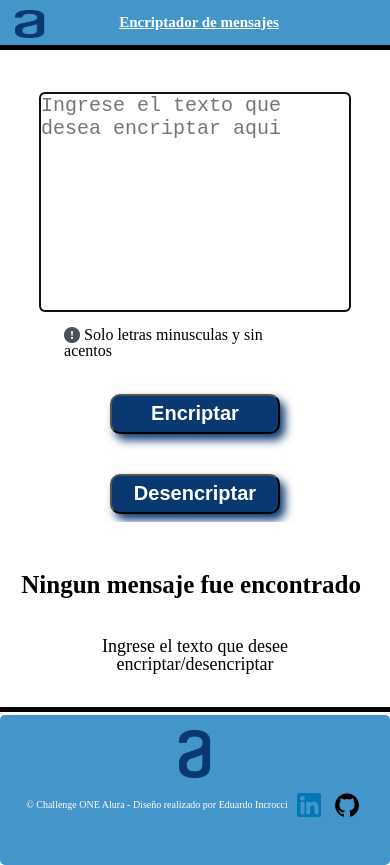
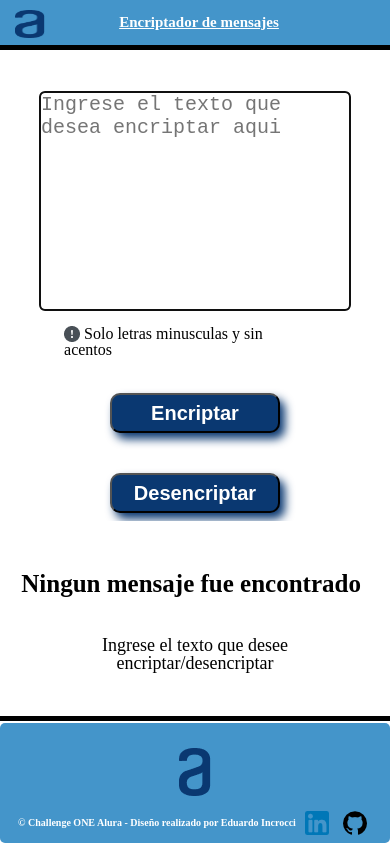
Before and after one commit to edi4518/Encriptador-ONE, a plain HTML site: page index.html in a window 390 px wide. After the commit the page ends 844 px from the top, so only its background shows below. Drawn offline with Linux system fonts and the light colour scheme.

Commit message:
correcciones de responsive

```diff
--- a/estilo.css
+++ b/estilo.css
@@ -11,7 +11,7 @@ html{
 
 body{
     display: grid;
-    grid-template-rows: auto 660px auto;
+    grid-template-rows: auto 700px auto;
     width: 100%;
     min-height: 100vh;
     background: #ffffff
@@ -65,13 +65,13 @@ header{
 
 /* Cuerpo de la pagina */
     main{
-        width: 80vw;
+        width: 70vw;
         height: 100%;
         display: grid;
         grid-template-columns: 1fr 1fr 1fr;
         border: 5px solid black;
         border-radius: 15px;
-        margin: 0 auto;
+        margin: 10px auto;
 
 
 
@@ -294,22 +294,25 @@ header{
     /* Pie de pagina con Logo y Copyright */
     footer{
         width: 100%;
-        height: 120px;
+        height: 126px;
         background-color: #0077ff63;
         text-align: center;
         border-radius: 5px;
+        margin-top: 25px;
 
 
     }
 
     .logo-footer{
         margin: 15px auto;
+        padding-top: 10px;
         display: block;
 
     }
 
     .copyright{
         font-size: 16px;
+        font-weight: bold;
         display: inline-block;
         vertical-align: top;
         margin-top: 7px;
@@ -357,7 +360,7 @@ header{
                                 "Main"
                                 "Footer";
 
-            grid-template-rows: auto 660px auto;
+            grid-template-rows: auto 650px auto;
             gap: 0;
 
         }
@@ -476,7 +479,7 @@ header{
             grid-area: Footer;
             width: 100%;
             background-color: #4495ca;
-            height: 150px;
+            height: 120px;
             color: #FFFFFF;
         }
 
@@ -489,7 +492,7 @@ header{
                                 "Main"
                                 "Main"
                                 "Footer";
-           gap: 0.1em;
+
         }
         header{
             grid-area: Header;
@@ -521,7 +524,7 @@ header{
             display: flex;
             flex-direction: column;
             justify-content: flex-start;
-            height: 660px;
+            height: 670px;
             margin: 0 auto;
         }
 
@@ -598,6 +601,7 @@ header{
 
         footer{
             grid-area: Footer;
+            margin: 0 auto;
 
         }
 
```
